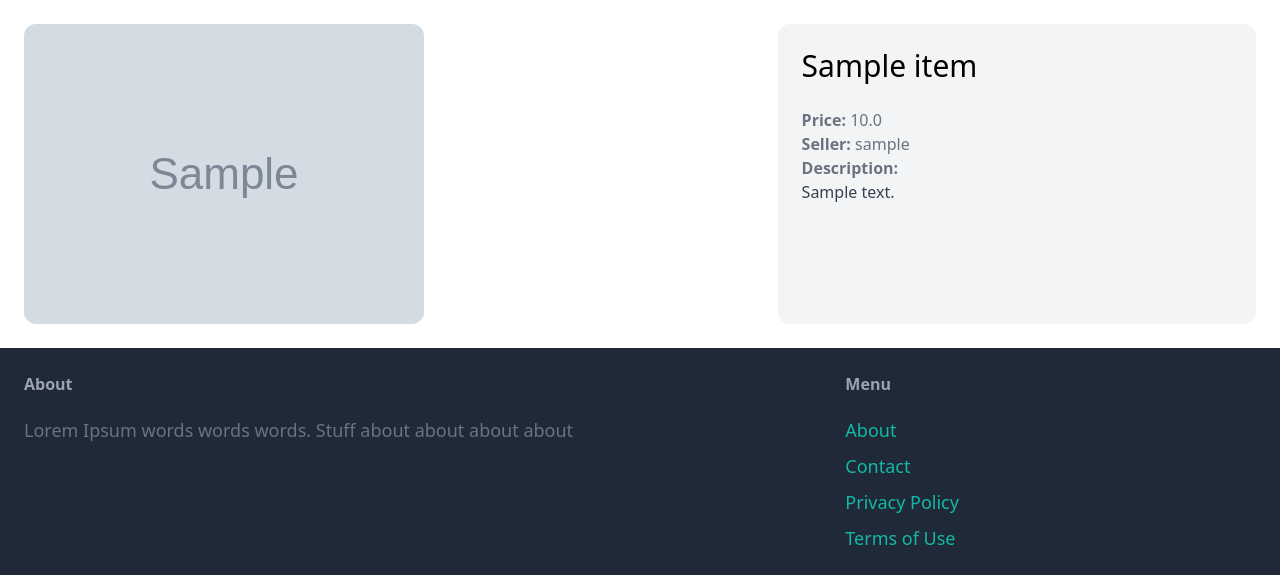
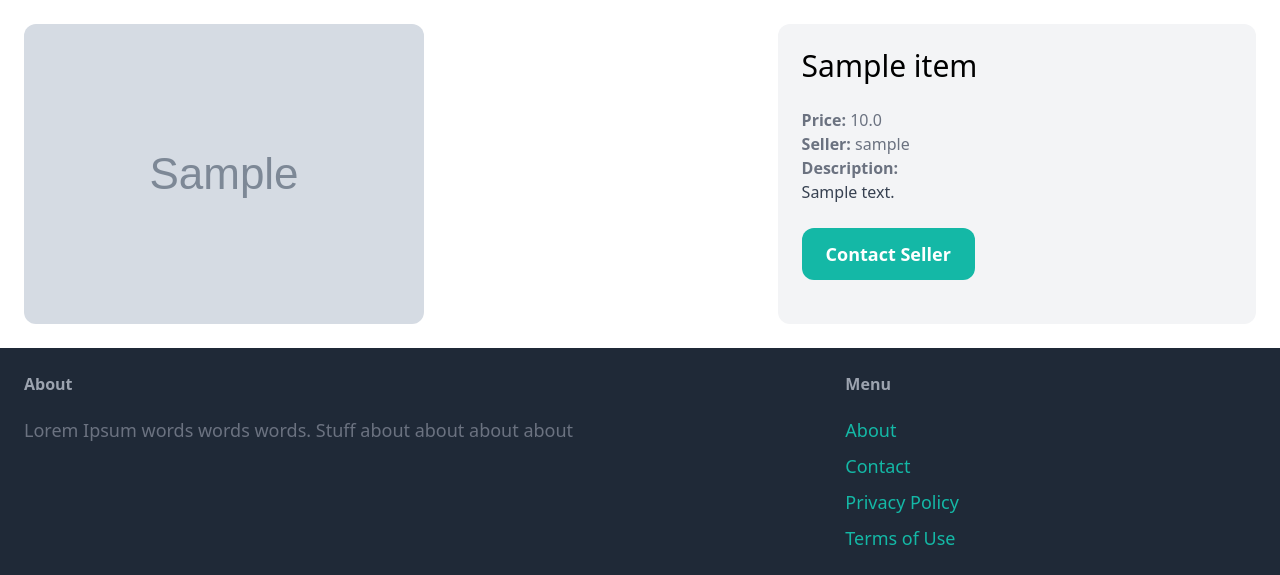
Before and after one commit to woobrendan/django_tutorial, a Django app: template puddle/item/templates/item/detail.html in a window 1280 px wide. Shown: the part 77-652 px from the top of the page. Run offline with Django 4.2, Linux system fonts and the light colour scheme; the template is opened without the code that fills it: values that come from a table or form of the project are taken from there, others are empty; tables that the repository leaves empty hold one stand-in row (values such as "Sample post"); grey boxes marked "Sample" are stand-in pictures; parts of the project's set-up code (start-up, migrations or seed data) failed here and were passed over; some libraries are stand-ins or nearby versions.

Commit message:
wrap description in a if block to conditionally render. add anchor tag for button to contact seller

```diff
--- a/puddle/item/templates/item/detail.html
+++ b/puddle/item/templates/item/detail.html
@@ -13,10 +13,14 @@
             <p class="text-gray-500"><strong>Price: </strong> {{ item.price }} </p>
             <p class="text-gray-500"><strong>Seller: </strong> {{ item.created_by.username }} </p>
 
-            <p class="text-gray-700">
-                <strong class="text-gray-500">Description:</strong><br>
-                {{ item.description }}
-            </p>
+            {% if item.description %}
+                <p class="text-gray-700">
+                    <strong class="text-gray-500">Description:</strong><br>
+                    {{ item.description }}
+                </p>
+            {% endif %}
+
+            <a href="#" class="inline-block mt-6 px-6 py-3 text-lg font-semibold bg-teal-500 text-white rounded-xl hover:bg-teal-700">Contact Seller </a>
         </div>
     </div>
 {% endblock %}
```
